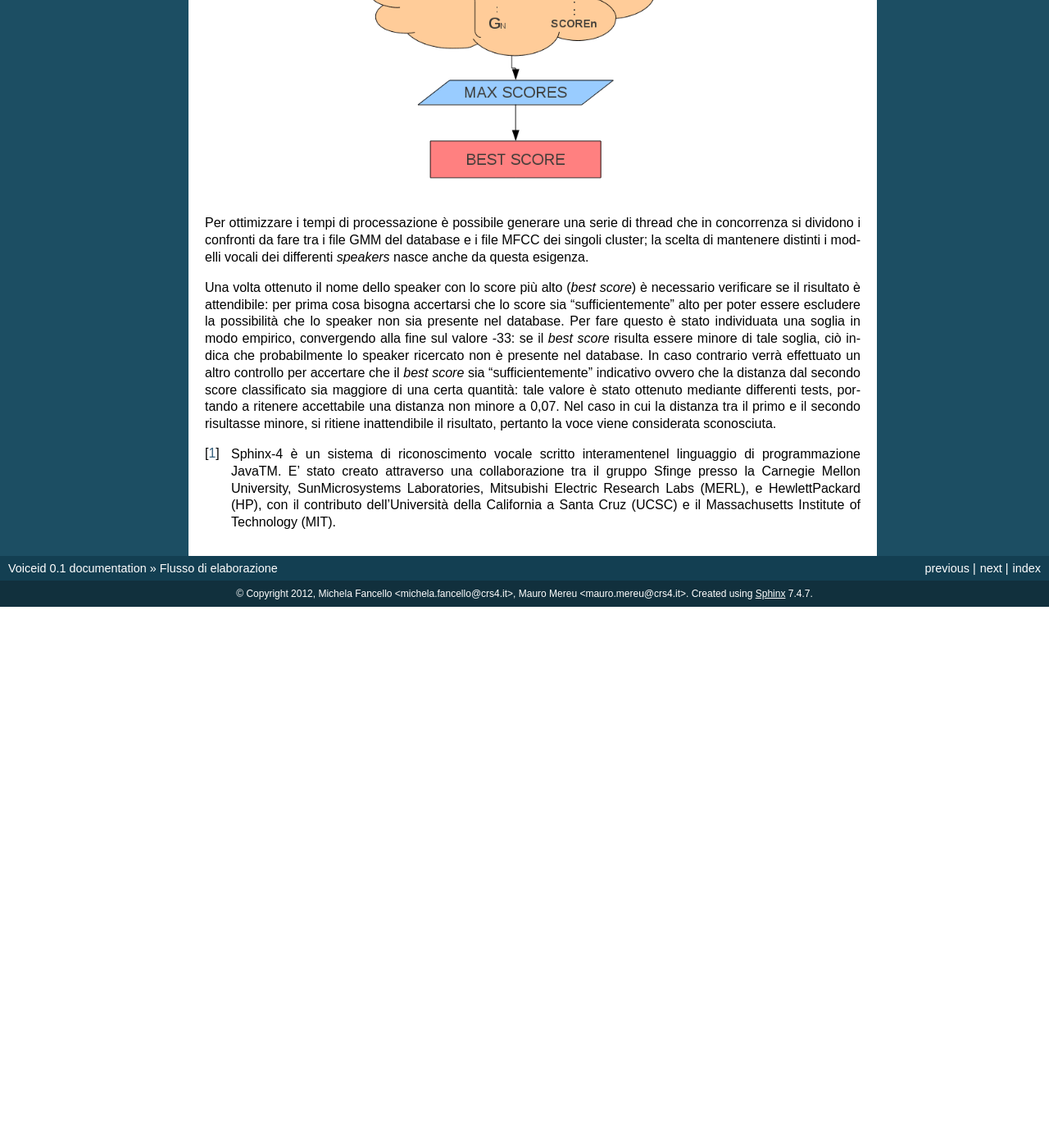
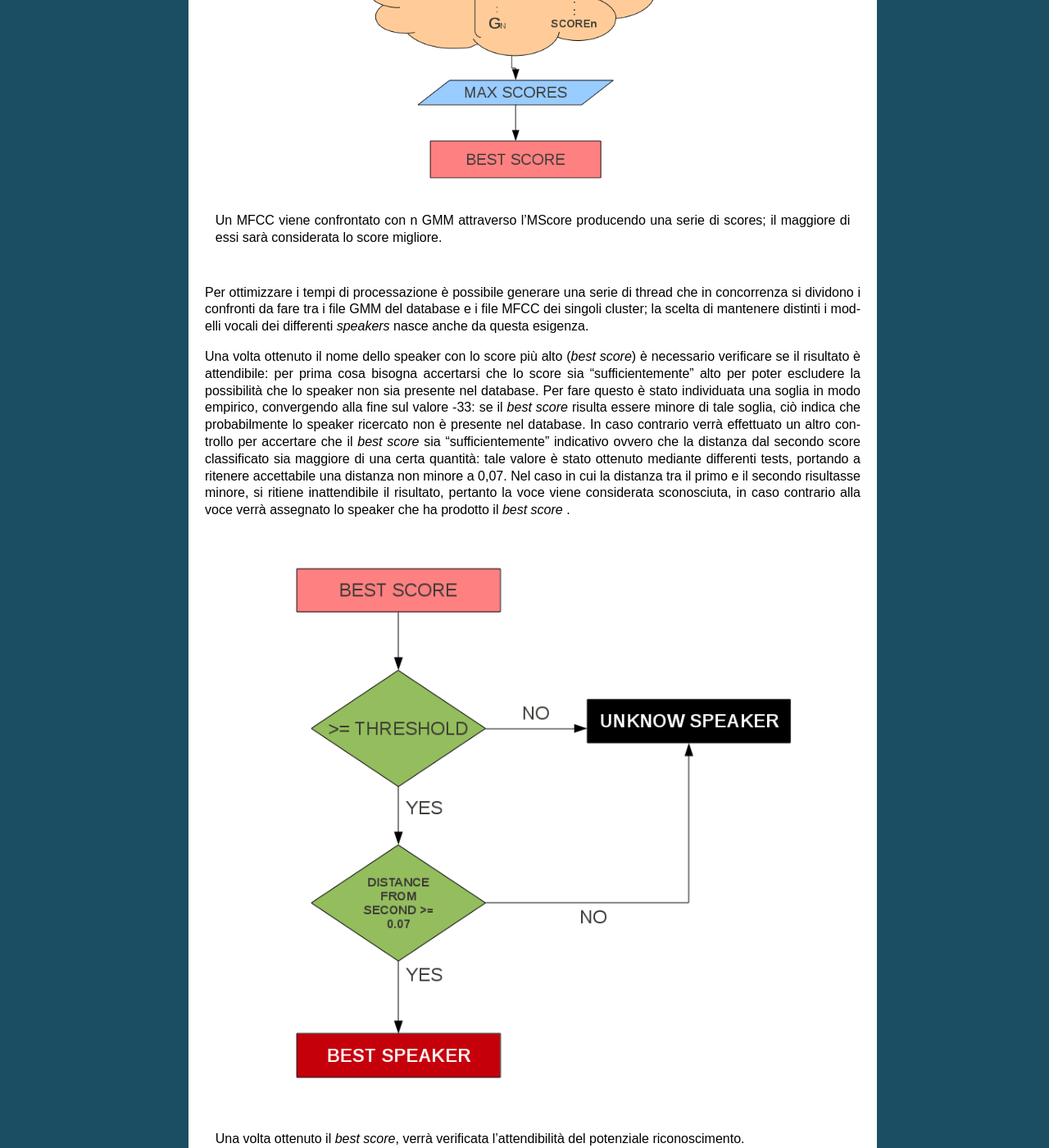
Before and after one commit to yosit/voiceid, a Sphinx documentation site: the page built from trunk/doc/source/architecture.rst, in a window 1280 px wide and 1400 px high, scrolled down 3078 px. Shown: the whole window at 82% size. Built offline with Sphinx 7.4.7, drawn with Linux system fonts in a browser that asks for light colours; before the commit the page ends 3818 px from its top, so only the background shows below that.

```diff
--- a/trunk/doc/source/architecture.rst
+++ b/trunk/doc/source/architecture.rst
@@ -39,7 +39,7 @@
 Una volta ottenuti i differenti spezzoni audio per ogni speaker, si è potuto procedere con l'estrazione delle *features* MFCC attraverso *Sphinx* [#]_.
 
 .. figure::  /img-latex/diar_mfcc.png
-   :align:   center
+   :align:  center
 
    Nel diagramma riportato sopra viene schematizzato il processo di acquisizione dati ed elaborazione mediante diarization.
 
@@ -65,10 +65,17 @@
 .. figure::  /img-latex/Mscore2.png
    :align:   center
 
+   Un MFCC viene confrontato con n GMM attraverso l'MScore producendo una serie di scores; il maggiore di essi sarà considerata lo score migliore.
+
 Per ottimizzare i tempi di processazione è possibile generare una serie di thread che in concorrenza si dividono i confronti da fare tra i file GMM del database e i file MFCC dei singoli cluster; la scelta di mantenere distinti i modelli vocali dei differenti *speakers* nasce anche da questa esigenza.
 
-Una volta ottenuto il nome dello speaker con lo score più alto (*best score*) è necessario verificare se il risultato è attendibile: per prima cosa bisogna accertarsi che lo score sia “sufficientemente” alto per poter essere escludere la possibilità che lo speaker non sia presente nel database. Per fare questo è stato individuata una soglia in modo empirico, convergendo alla fine sul valore -33: se il *best score* risulta essere minore di tale soglia, ciò indica che probabilmente lo speaker ricercato non è presente nel database. In caso contrario verrà effettuato un altro controllo per accertare che il *best score* sia “sufficientemente” indicativo ovvero che la distanza dal secondo score classificato sia maggiore di una certa quantità: tale valore è stato ottenuto mediante differenti tests, portando a ritenere accettabile una distanza non minore a 0,07.
-Nel caso in cui la distanza tra il primo e il secondo risultasse minore, si ritiene inattendibile il risultato, pertanto la voce viene considerata sconosciuta.
+Una volta ottenuto il nome dello speaker con lo score più alto (*best score*) è necessario verificare se il risultato è attendibile: per prima cosa bisogna accertarsi che lo score sia “sufficientemente” alto per poter escludere la possibilità che lo speaker non sia presente nel database. Per fare questo è stato individuata una soglia in modo empirico, convergendo alla fine sul valore -33: se il *best score* risulta essere minore di tale soglia, ciò indica che probabilmente lo speaker ricercato non è presente nel database. In caso contrario verrà effettuato un altro controllo per accertare che il *best score* sia “sufficientemente” indicativo ovvero che la distanza dal secondo score classificato sia maggiore di una certa quantità: tale valore è stato ottenuto mediante differenti tests, portando a ritenere accettabile una distanza non minore a 0,07.
+Nel caso in cui la distanza tra il primo e il secondo risultasse minore, si ritiene inattendibile il risultato, pertanto la voce viene considerata sconosciuta, in caso contrario alla voce verrà assegnato  lo speaker che ha prodotto il *best score* .
+
+.. figure::  /img-latex/best_speaker.png
+   :align:   center
+
+   Una volta ottenuto il *best score*,  verrà verificata l'attendibilità del potenziale riconoscimento.
 
 
 .. [#] Sphinx-4 è un sistema di riconoscimento vocale scritto interamentenel linguaggio di programmazione JavaTM. E' stato creato attraverso una collaborazione tra il gruppo Sfinge presso la Carnegie Mellon University, SunMicrosystems Laboratories, Mitsubishi Electric Research Labs (MERL), e HewlettPackard (HP), con il contributo dell'Università della California a Santa Cruz (UCSC) e il Massachusetts Institute of Technology (MIT).
```
Also changed, not shown: trunk/doc/source/tests.rst (+18 -5 lines), trunk/doc/source/img-latex/confronti_l_wave.png, trunk/doc/source/img-latex/confronti_l_wave_en.png, trunk/doc/source/img-latex/confronto-thread-time-tabella2.png, trunk/doc/source/img-latex/resume_table.png, trunk/doc/source/img-latex/tabella-soglia.png, trunk/doc/source/img-latex/tabella-soglia_en.png.
